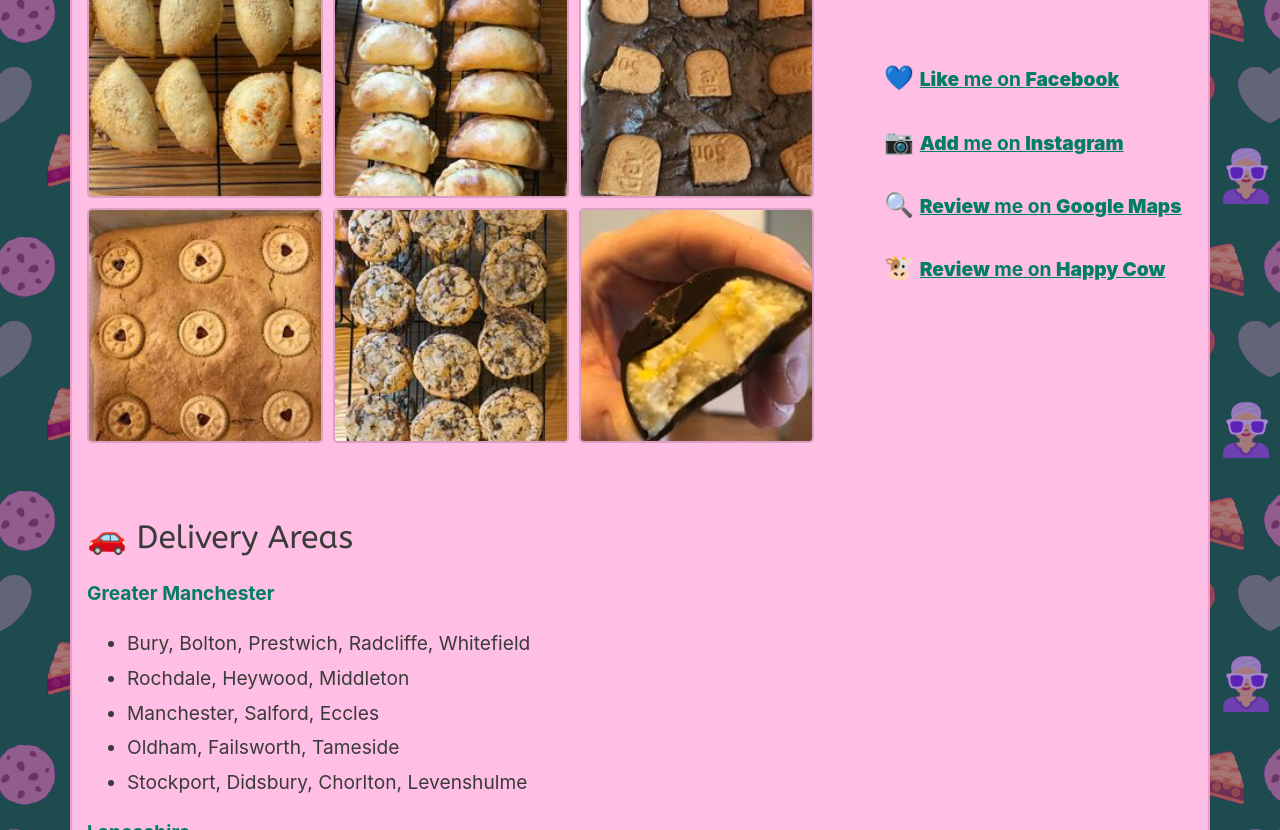
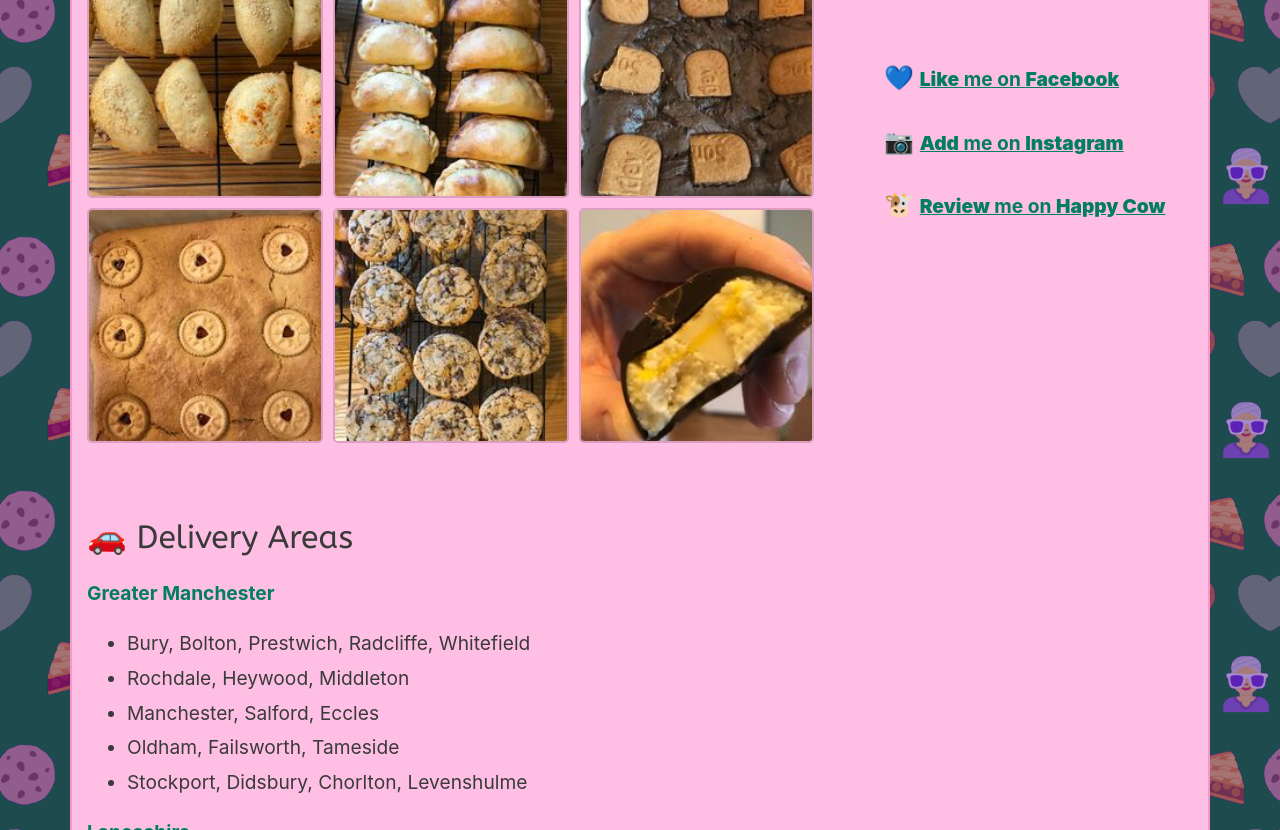
Before and after one commit to chobbledotcom/sallys-bakes, a Jekyll site: the page built from _pages/home.md, in a window 1280 px wide and 900 px high, scrolled down 549 px, cut to the strip 70-900 px from the top of the window. Built offline with Jekyll 4.4.1, drawn with Linux system fonts in a browser that asks for light colours.

Commit message:
Remove Google Maps link (for now)

```diff
--- a/_includes/social-media-links.html
+++ b/_includes/social-media-links.html
@@ -21,17 +21,17 @@
       <strong>Instagram</strong>
     </a>
   </li>
-  <li>
+  <!--<li>
     <span>🔍</span>
     <a
       rel="noopener"
       class="social-links__link"
-      href="https://goo.gl/maps/xTNreANmJEz"
+      href="https://goo.gl/maps/"
     >
       <strong>Review</strong> me on
       <strong>Google Maps</strong>
     </a>
-  </li>
+  </li>-->
   <li>
     <span>🐮</span>
     <a
```
